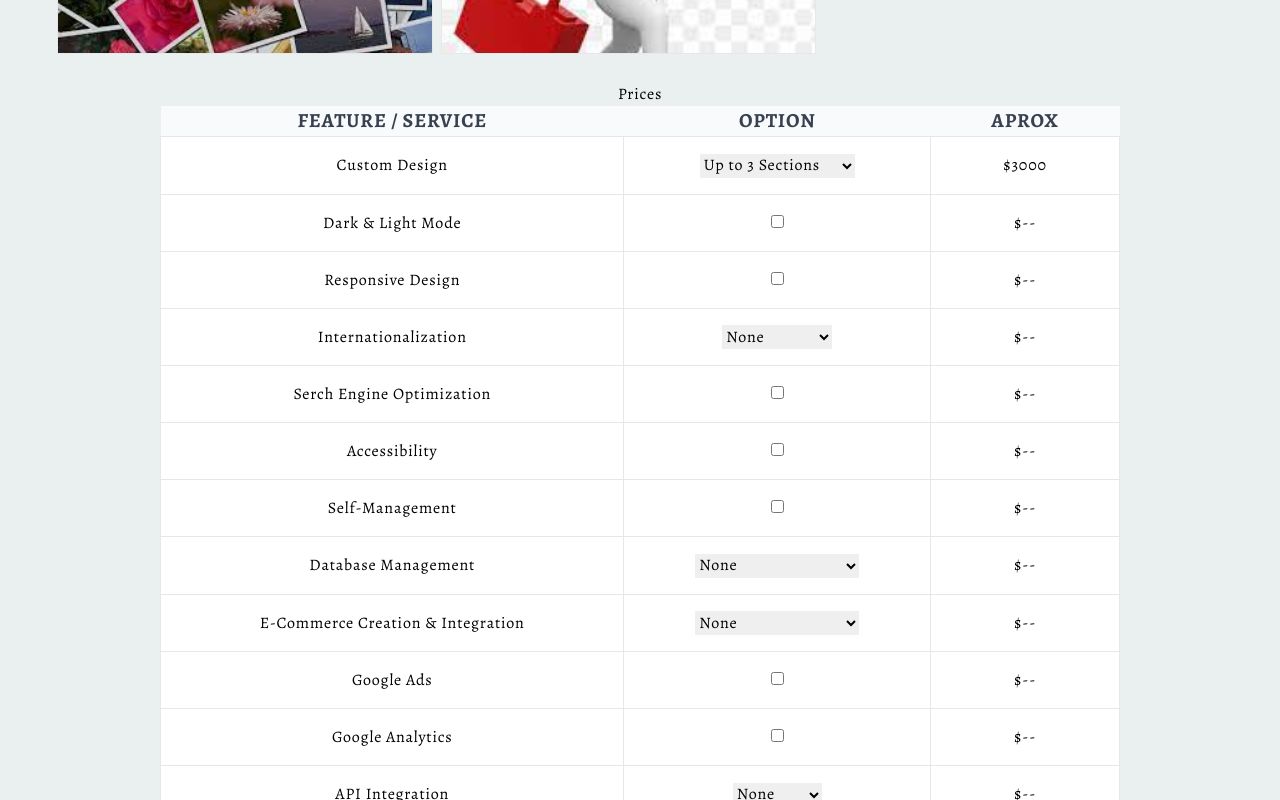
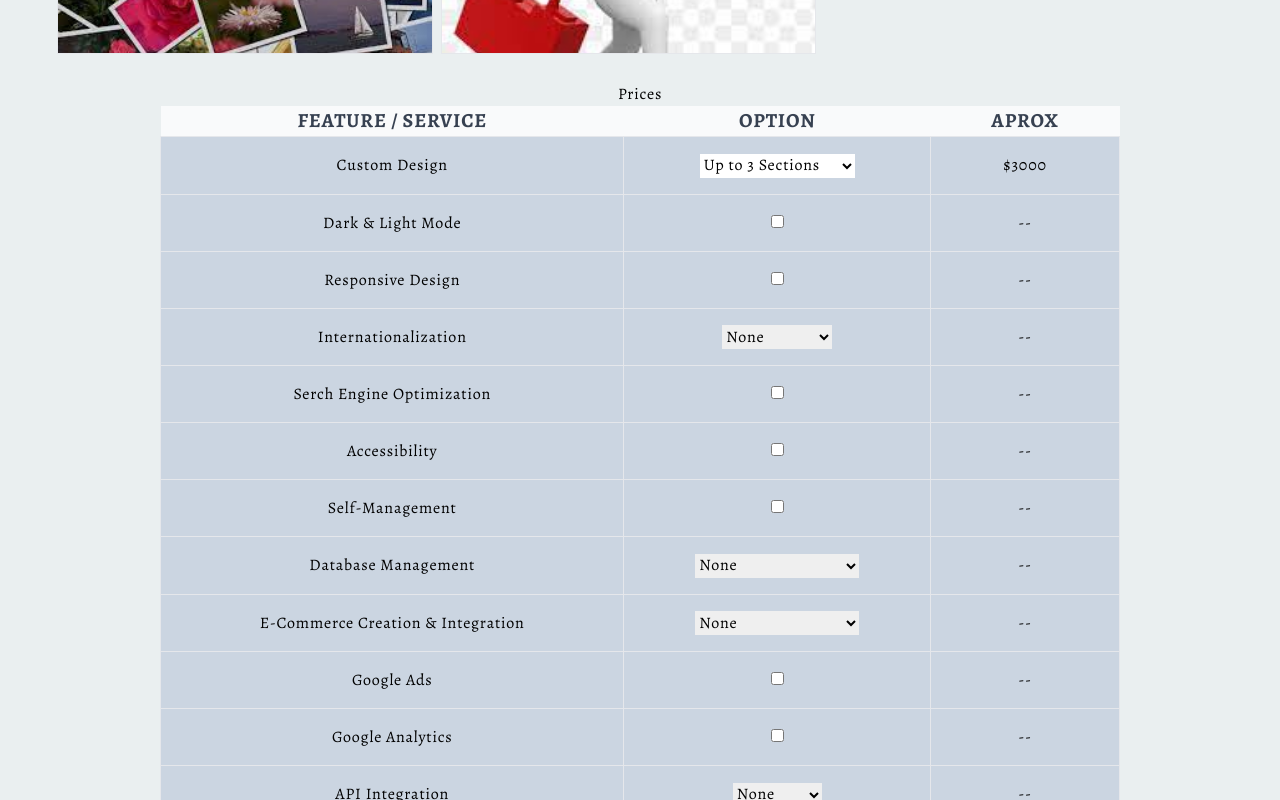
Before and after one commit to Tezcatlipoca0000/tez-web, a Next.js app: page /en in a window 1280 px wide. Shown: the part 1640-2440 px from the top of the page. Built offline with nearby package versions, Linux system fonts and the light colour scheme.

Commit message:
Begun working on price table styles

```diff
--- a/app/[locale]/components/Prices.js
+++ b/app/[locale]/components/Prices.js
@@ -105,7 +105,7 @@ export default function Prices({ dictionary }) {
     const components = {
         customOption : () => {
             return (
-                <select onChange={priceTabulator} data-key={'custom'} defaultValue={optionState.custom}>
+                <select className="bg-white" onChange={priceTabulator} data-key={'custom'} defaultValue={optionState.custom}>
                     <option value={'0'}>
                         {dictionary.Prices.options.custom[0]}
                     </option>
@@ -122,7 +122,7 @@ export default function Prices({ dictionary }) {
         colorOption : () => {
             return (
                 <>
-                    <input type="checkbox" data-key={'color'} onChange={priceTabulator} checked={optionState.color} />
+                    <input className="" type="checkbox" data-key={'color'} onChange={priceTabulator} checked={optionState.color} />
                 </>
             );
         },
@@ -288,7 +288,7 @@ export default function Prices({ dictionary }) {
 
     const bodyRows = rows.map((key, idx) => {
         return (
-            <tr key={key} className="bg-white dark:bg-gray-800 dark:border-gray-700">
+            <tr key={key} className="bg-slate-300 dark:bg-gray-800 dark:border-gray-700">
                 <td className="border text-center p-4">
                     {nameList[idx]}
                 </td>
@@ -296,7 +296,12 @@ export default function Prices({ dictionary }) {
                     {options[idx]}
                 </td>
                 <td className="border text-center p-4">
-                    {(key === 'maint' || key === 'host' || key === 'dom') && (priceState[key] != 0 && priceState[key] != '--') ? `$${priceState[key]} / ${dictionary.Prices.rate}` : Array.isArray(priceState[key]) ? `$${priceState[key][0]} - $${priceState[key][1]}` : `$${priceState[key]}`}
+                    {
+                    (key === 'maint' || key === 'host' || key === 'dom') && (priceState[key] != 0 && priceState[key] != '--') ? `$${priceState[key]} / ${dictionary.Prices.rate}`
+                    : Array.isArray(priceState[key]) ? `$${priceState[key][0]} - $${priceState[key][1]}`
+                    : (priceState[key] == 0 || priceState[key] == '--') ? '--'
+                    : `$${priceState[key]}`
+                    }
                 </td>
             </tr>
         );
```
